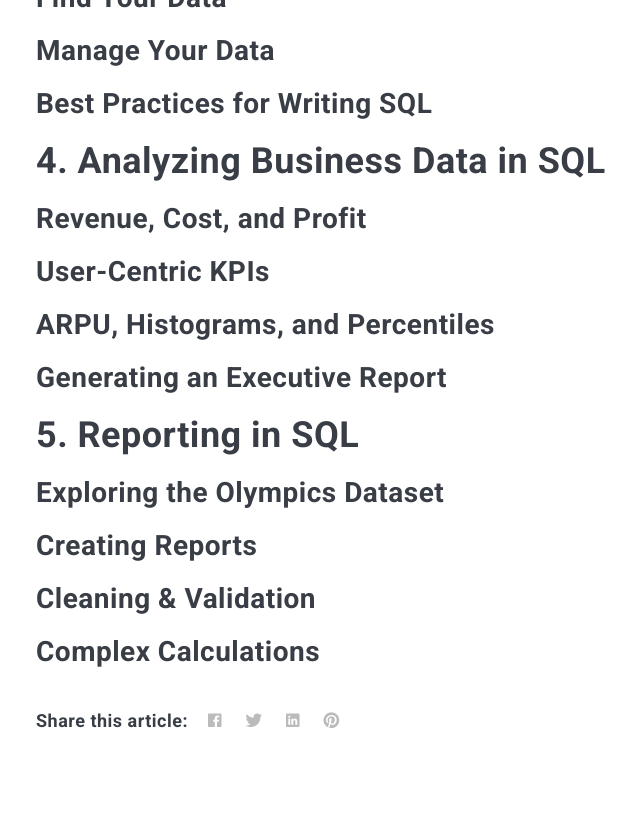
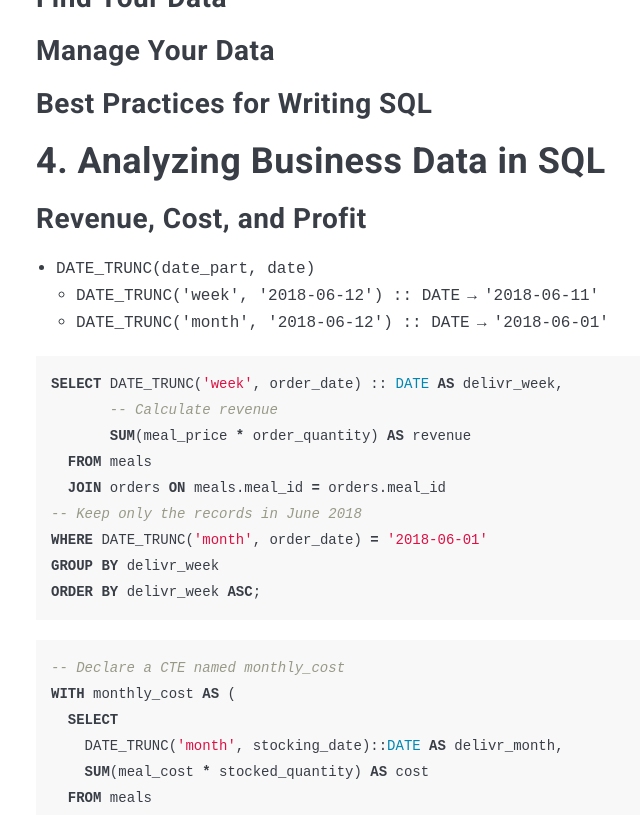
Before and after one commit to poi0905/poi0905.github.io, a Jekyll site: the page built from _posts/2022-11-16-datacamp-SQL-for-Business-Analysts.markdown, in a window 1280 px wide and 1400 px high, scrolled down 5842 px. Shown: the top 815 px of the window, without its empty margins (224-864 px from the left). Built offline with Jekyll 4.4.1, drawn with Linux system fonts in a browser that asks for light colours; nearby versions of some CDN libraries; comment, search, counter and statistics services are not loaded; some of the changed text lies outside the part shown; grey boxes are pictures that could not be loaded.

Commit message:
20221116

```diff
--- a/_posts/2022-11-16-datacamp-SQL-for-Business-Analysts.markdown
+++ b/_posts/2022-11-16-datacamp-SQL-for-Business-Analysts.markdown
@@ -383,13 +383,37 @@ GROUP BY name;
 
 ## Revenue, Cost, and Profit
 
+* `DATE_TRUNC(date_part, date)`
+  * `DATE_TRUNC('week', '2018-06-12') :: DATE` → `'2018-06-11'`
+  * `DATE_TRUNC('month', '2018-06-12') :: DATE` → `'2018-06-01'`
+
 {% highlight SQL %}
-
+SELECT DATE_TRUNC('week', order_date) :: DATE AS delivr_week,
+       -- Calculate revenue
+       SUM(meal_price * order_quantity) AS revenue
+  FROM meals
+  JOIN orders ON meals.meal_id = orders.meal_id
+-- Keep only the records in June 2018
+WHERE DATE_TRUNC('month', order_date) = '2018-06-01'
+GROUP BY delivr_week
+ORDER BY delivr_week ASC;
 {% endhighlight %}
 
+{% highlight SQL %}
+-- Declare a CTE named monthly_cost
+WITH monthly_cost AS (
+  SELECT
+    DATE_TRUNC('month', stocking_date)::DATE AS delivr_month,
+    SUM(meal_cost * stocked_quantity) AS cost
+  FROM meals
+  JOIN stock ON meals.meal_id = stock.meal_id
+  GROUP BY delivr_month)
 
-{% highlight SQL %}
-
+SELECT
+  -- Calculate the average monthly cost before September
+  AVG(cost)
+FROM monthly_cost
+WHERE delivr_month < '2018-09-01';
 {% endhighlight %}
 
 
```
